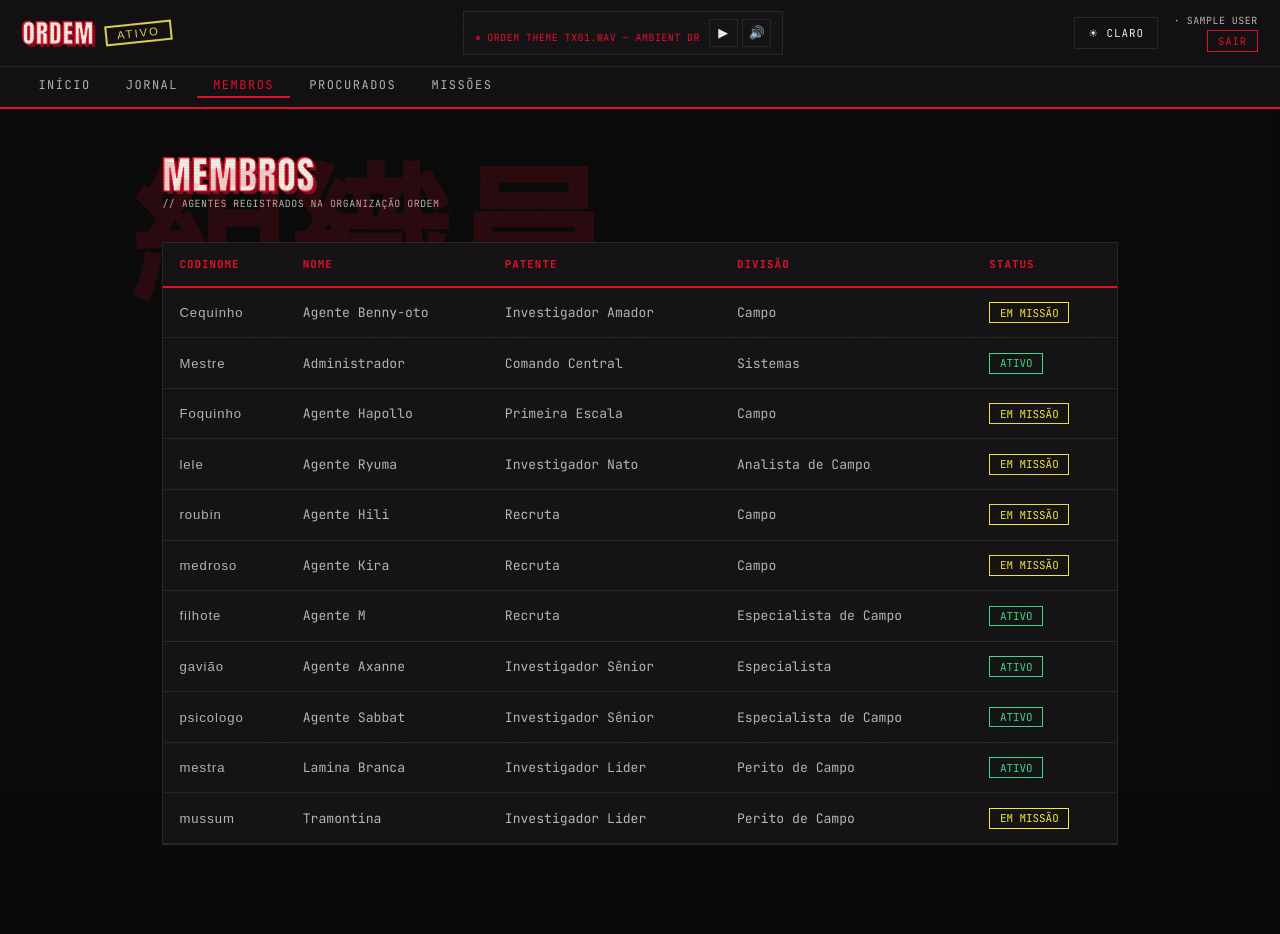
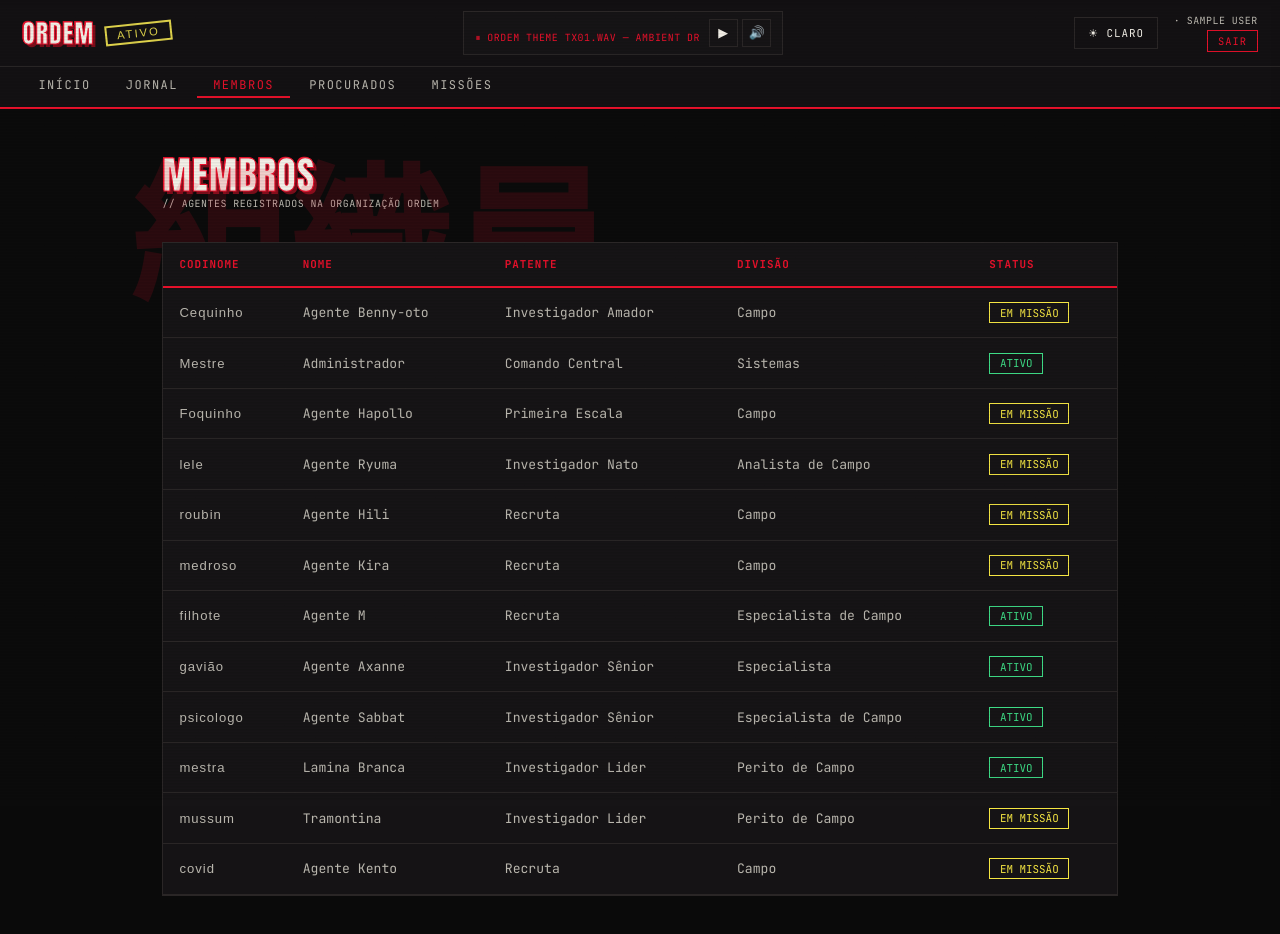
Before and after one commit to sooJack/organizacao_ordem, a React (Vite) app: page /#/membros in a window 1280 px wide. Shown: the top 934 px of the page. Built offline with nearby package versions, Linux system fonts and the light colour scheme; sample sign-in values are in the browser's storage; a web font is replaced by a local one.

Commit message:
commit users new

```diff
--- a/src/data/members.js
+++ b/src/data/members.js
@@ -87,5 +87,13 @@ export const MEMBERS = [
     division: 'Perito de Campo',
     status: 'em missão',
  },
+ {
+    id: 12,
+    codename: 'covid',
+    name: 'Agente Kento',
+    rank: 'Recruta',
+    division: 'Campo',
+    status: 'em missão',
+  },
 
 ];
--- a/src/data/users.js
+++ b/src/data/users.js
@@ -29,4 +29,16 @@ export const USERS = [
     role: 'Investigador Amador',
     codename: 'gomes',
   },
+     {
+    name: 'Agente Ryuma',
+    passwordKey: 'VITE_PASSWORD_RYUMA',
+    role: 'Investigador Amador',
+    codename: 'gomes',
+  },
+     {
+    name: 'Agente Kento',
+    passwordKey: 'VITE_PASSWORD_KENTO',
+    role: 'Investigador Amador',
+    codename: 'gomes',
+  },
 ];
```
